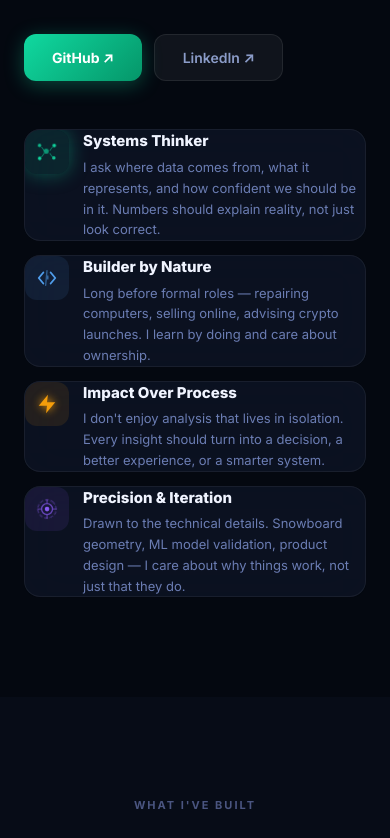
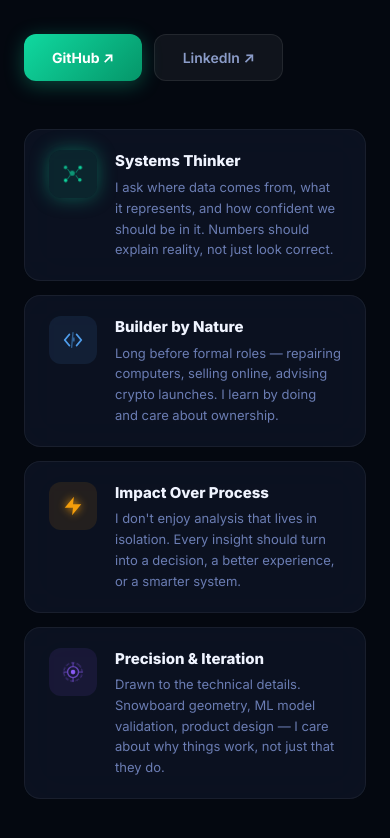
Before and after one commit to ZbienVC/portfolio, a React (Vite) app: page / in a window 390 px wide. Shown: the part 2263-3101 px from the top of the page. Built offline with nearby package versions, Linux system fonts and the light colour scheme.

Commit message:
fix: increase padding and spacing around trait card icons

```diff
--- a/src/index.css
+++ b/src/index.css
@@ -355,4 +355,15 @@ body {
     flex: 1 1 auto !important;
     min-width: 90px !important;
   }
+
+  /* Trait cards - increase padding around icons */
+  .glass-hover {
+    padding: 20px 24px !important;
+    gap: 18px !important;
+  }
+
+  .glass-hover > div:first-child {
+    width: 48px !important;
+    height: 48px !important;
+  }
 }
```
